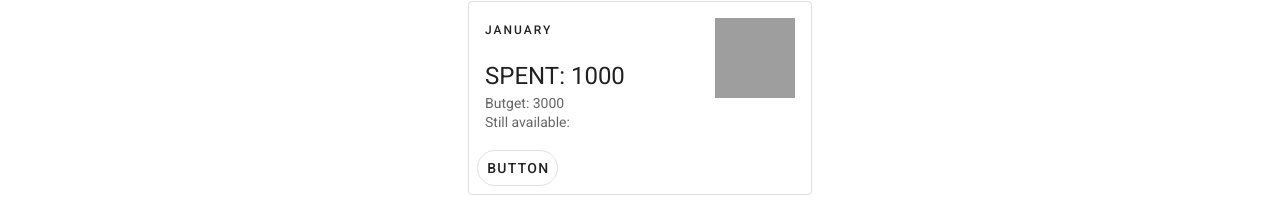
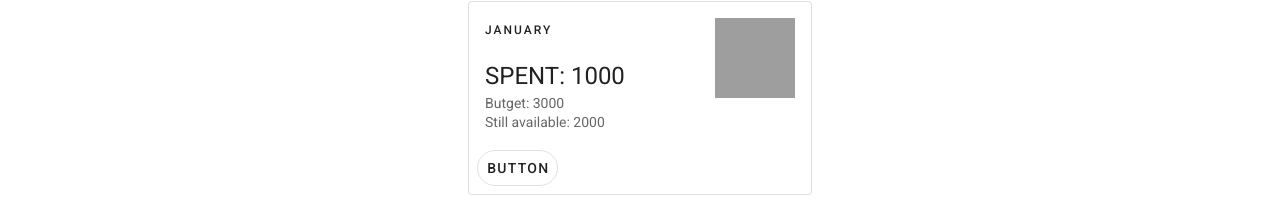
Before and after one commit to masugerencias/gastinProject, a Vue app in the folder frontend/: page / in a window 1280 px wide. Shown: the part 111-315 px from the top of the page. Built offline with nearby package versions, Linux system fonts and the light colour scheme.

Commit message:
home upside card done

```diff
--- a/frontend/src/components/HomeCard.vue
+++ b/frontend/src/components/HomeCard.vue
@@ -15,7 +15,7 @@
             SPENT:     {{data[0].totalSpent}}
           </v-list-item-title>
           <v-list-item-subtitle>Butget: {{data[0].budgetToSpend}} </v-list-item-subtitle>
-          <v-list-item-subtitle> Still available: </v-list-item-subtitle>
+          <v-list-item-subtitle> Still available: {{availableMonthAmount}} </v-list-item-subtitle>
         </v-list-item-content>
 
         <v-list-item-avatar
@@ -45,7 +45,11 @@ export default {
   data () {
     return {
       data : transactions,
-      availableMonthAmount: 0
+    }
+    },
+  computed: {
+    availableMonthAmount () {
+      return (this.data[0].budgetToSpend) - (this.data[0].totalSpent)
     }
   }
 }
```
